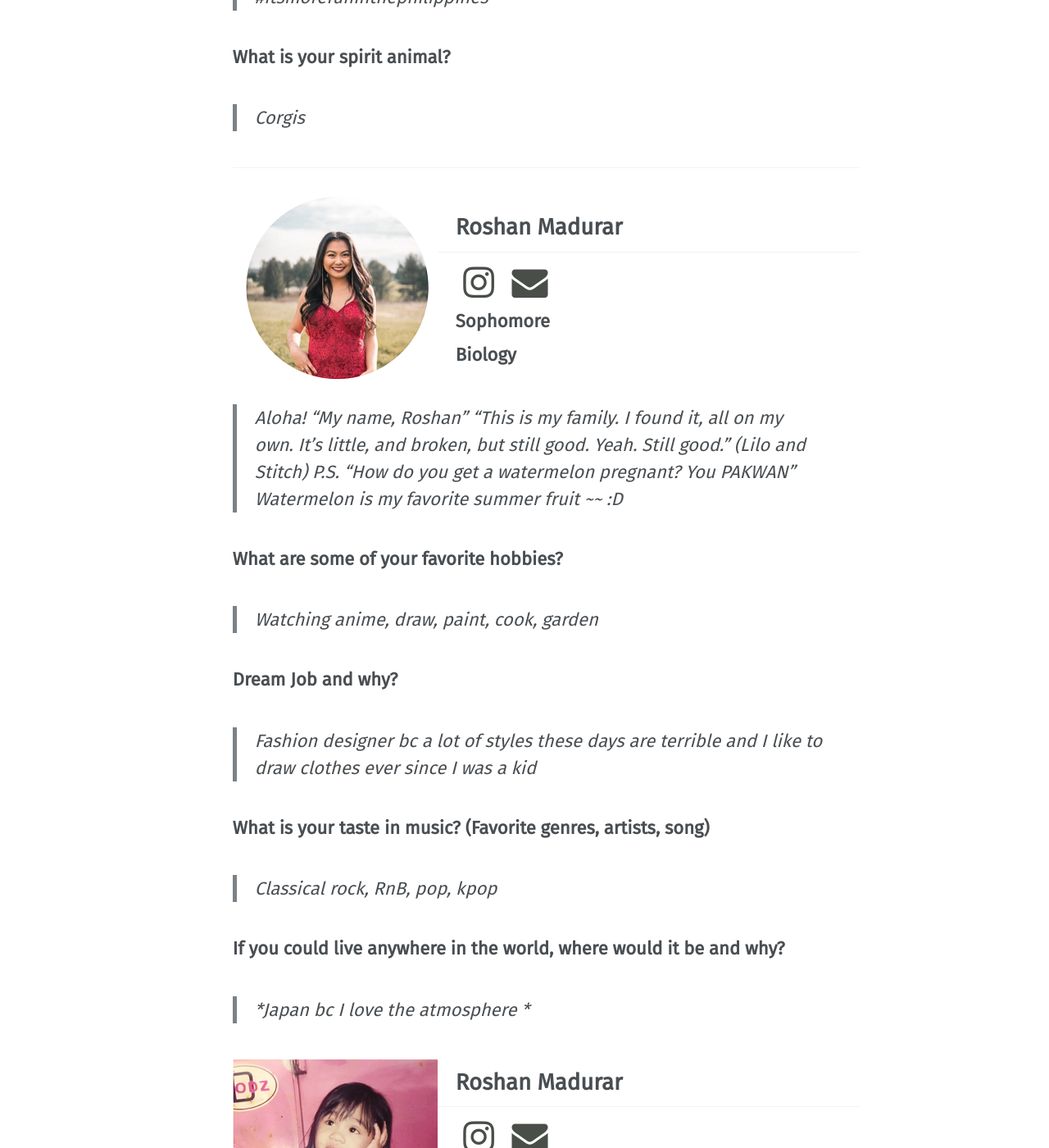
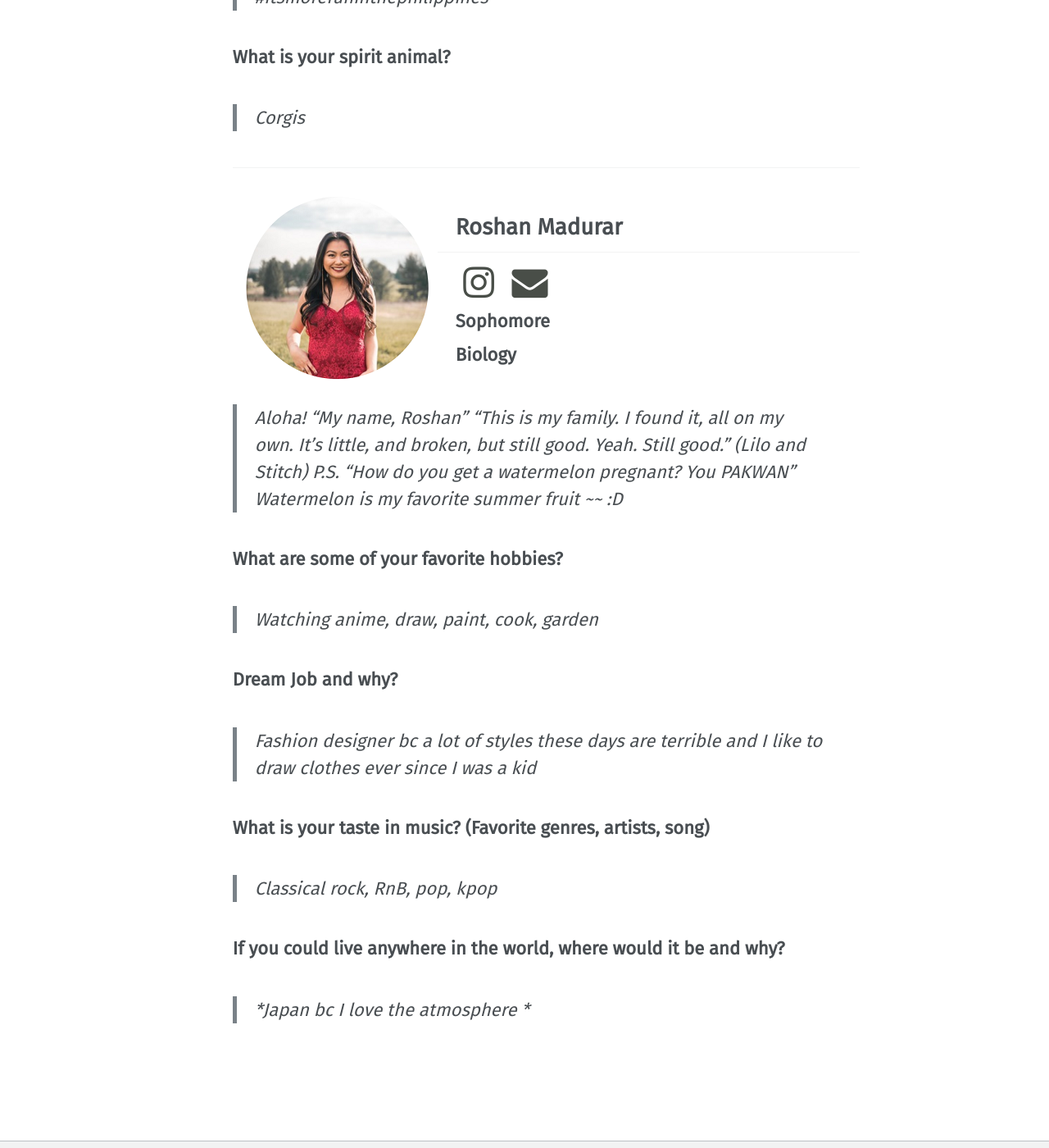
Before and after one commit to vtfasa/vtfasa.github.io, a Jekyll site: the page built from _pages/officers/culture.md, in a window 1280 px wide and 1400 px high, scrolled down 1258 px. Shown: the whole window at 82% size. Built offline with Jekyll 4.4.1, drawn with Linux system fonts in a browser that asks for light colours; some web fonts are replaced; some of the changed text lies outside the part shown.

Commit message:
Update culture.md

```diff
--- a/_pages/officers/culture.md
+++ b/_pages/officers/culture.md
@@ -70,30 +70,3 @@ P.S. “How do you get a watermelon pregnant? You PAKWAN” Watermelon is my fav
 ### **If you could live anywhere in the world, where would it be and why?**
 
 > *Japan bc I love the atmosphere *
-
-![image-left]({{ "/assets/images/officers/small/roshan.png" | absolute_url }}){: .align-left}
-## Roshan Madurar
-<p style="margin-bottom: 0.45em; padding: 0"><a href="https://www.instagram.com/xi.xix.xcvii" style="margin: 0; padding: 0"><i class="fa fa-2x fa-fw fa-instagram" style="color: #494e48"></i></a>
-<a href="mailto:rmadurar@vt.edu" style="margin: 0; padding: 0"><i class="fa fa-2x fa-fw fa-envelope" style="color: #494e48"></i></a></p>
-<h3 style="margin-top: 0">Sophomore</h3>
-**Biology**
-
-> Aloha! “My name, Roshan”
-“This is my family. I found it, all on my own. It’s little, and broken, but still good. Yeah. Still good.” (Lilo and Stitch)
-P.S. “How do you get a watermelon pregnant? You PAKWAN” Watermelon is my favorite summer fruit ~~ :D
-
-### **What are some of your favorite hobbies?**
-
-> *Watching anime, draw, paint, cook, garden*
-
-### **Dream Job and why?**
-
-> *Fashion designer bc a lot of styles these days are terrible and I like to draw clothes ever since I was a kid*
-
-### **What is your taste in music? (Favorite genres, artists, song)**
-
-> *Classical rock, RnB, pop, kpop*
-
-### **If you could live anywhere in the world, where would it be and why?**
-
-> *Japan bc I love the atmosphere *
```
Also changed, not shown: other parts of _pages/officers/culture.md (+1 -1 lines).
